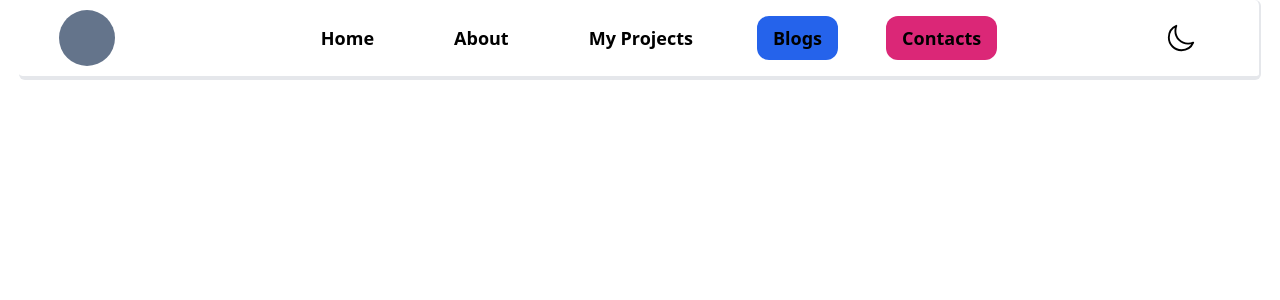
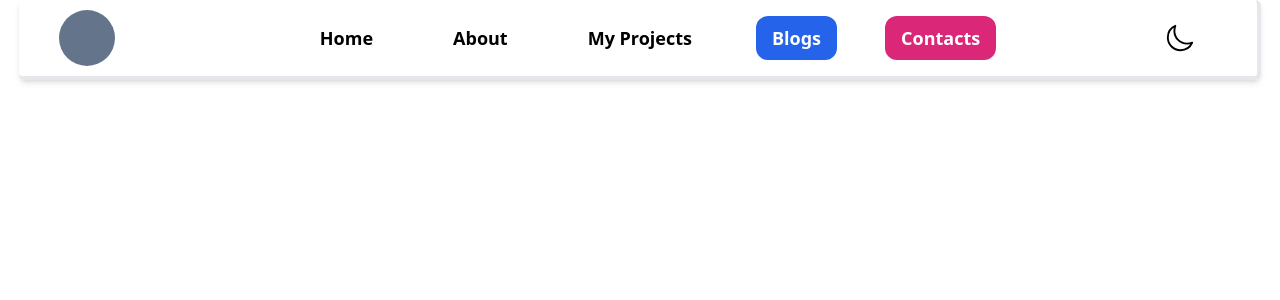
Before and after one commit to marandu3/PORTIFOLIO, a React (Vite) app: page / in a window 1280 px wide. Shown: the top 300 px of the page. Built offline with nearby package versions, Linux system fonts and the light colour scheme.

Commit message:
nav bar with theme toggler functionality without anything further

```diff
--- a/src/App.jsx
+++ b/src/App.jsx
@@ -3,10 +3,10 @@ import Navbar from './components/Navbar'
 function App() {
 
   return (
-    <>
+    <div className="w-">
      <Navbar/>
 
-    </>
+    </div>
 
 
 
--- a/src/components/Navbar.jsx
+++ b/src/components/Navbar.jsx
@@ -16,105 +16,75 @@ function Navbar() {
   };
 
   return (
-    <div className="flex items-center flex-col gap-y-1">
+    <div className={`flex items-center flex-col gap-y-1 ${isblack ? "bg-black text-white" : "bg-white text-black"} h-screen`}>
       {/* Top Navbar */}
-      <div className="flex  w-[97%] h-[80px] justify-between items-center px-4 sm:px-8 rounded-md border-b-4 border-r-2">
+      <div
+        className={`flex w-[97%] h-[80px] justify-between items-center px-4 sm:px-8 rounded-md border-b-4 border-r-4  shadow-md`}
+      >
         {/* Logo */}
-        <div className="font-bold text-black text-2xl sm:text-3xl font-serif px-2">
-          <div className="bg-slate-500 w-14 h-14 rounded-full">
-            {/* profileimage */}
+        <div className="font-bold text-2xl sm:text-3xl font-serif px-2">
+          <div className="bg-slate-500 w-14 h-14 rounded-full flex items-center justify-center">
+            {/* Profile Image Placeholder */}
           </div>
         </div>
 
         {/* Hamburger Menu Icon */}
         <div className="flex items-center sm:hidden">
-
           <div
             className="flex items-center justify-center w-12 h-12 hover:scale-110 transition-transform duration-200 cursor-pointer"
             onClick={themeHandler}
           >
-            {isblack ? (
-              <IoMoon size={30} className="text-black" />
-            ) : (
-              <IoMoonOutline size={30} />
-            )}
+            {isblack ? <IoMoon size={30} className="text-white" /> : <IoMoonOutline size={30} />}
           </div>
 
           {isMenuOpen ? (
             <FaWindowClose
               size={27}
               className="hover:cursor-pointer"
-              color="black"
+              color={isblack ? "white" : "black"}
               onClick={toggleMenu}
             />
           ) : (
             <AiOutlineMenu
               size={27}
               className="hover:cursor-pointer"
-              color="black"
+              color={isblack ? "white" : "black"}
               onClick={toggleMenu}
             />
           )}
         </div>
 
-
         {/* Desktop Navigation Links */}
         <div className="hidden sm:flex flex-1 items-center justify-center">
-          <ul className="flex flex-row gap-x-12 font-semibold text-lg text-black">
-            <li className="hover:text-gray-500 cursor-pointer px-4 py-2">
-              Home
-            </li>
-            <li className="hover:text-gray-500 cursor-pointer px-4 py-2">
-              About
-            </li>
-            <li className="hover:text-gray-500 cursor-pointer px-4 py-2">
-              My Projects
-            </li>
-
-            <li className="hover:text-gray-500 cursor-pointer px-4 py-2 bg-blue-600 rounded-xl">
-              Blogs
-            </li>
-
-            <li className="hover:text-gray-500 cursor-pointer px-4 py-2 bg-pink-600 rounded-xl">
-              Contacts
-            </li>
-
+          <ul className="flex flex-row gap-x-12 font-semibold text-lg">
+            <li className="hover:text-gray-500 cursor-pointer px-4 py-2">Home</li>
+            <li className="hover:text-gray-500 cursor-pointer px-4 py-2">About</li>
+            <li className="hover:text-gray-500 cursor-pointer px-4 py-2">My Projects</li>
+            <li className="hover:text-gray-500 cursor-pointer px-4 py-2 bg-blue-600 text-white rounded-xl">Blogs</li>
+            <li className="hover:text-gray-500 cursor-pointer px-4 py-2 bg-pink-600 text-white rounded-xl">Contacts</li>
           </ul>
           <div
             className="flex items-center justify-center w-12 h-12 hover:scale-110 transition-transform translate-x-40 duration-200 cursor-pointer"
             onClick={themeHandler}
           >
-            {isblack ? (
-              <IoMoon size={30} className="text-black" />
-            ) : (
-              <IoMoonOutline size={30} />
-            )}
+            {isblack ? <IoMoon size={30} className="text-white" /> : <IoMoonOutline size={30} />}
           </div>
         </div>
       </div>
 
       {/* Mobile Navigation Menu */}
       {isMenuOpen && (
-        <div className="w-full bg-gray-400 flex flex-col items-center py-4 sm:hidden shadow-md shadow-gray-500">
-          <ul className="flex flex-col gap-x-12 text-center font-semibold text-lg text-black">
-            <li className="hover:cursor-pointer hover:border-b-2 cursor-pointer px-4 py-2">
-              Home
-            </li>
-            <li className="hover:cursor-pointer hover:border-b-2 cursor-pointer px-4 py-2">
-              About
-            </li>
-            <li className="hover:cursor-pointer hover:border-b-2 cursor-pointer px-4 py-2">
-              My Projects
-            </li>
-
-            <li className="hover:cursor-pointer hover:border-b-2 cursor-pointer px-4 py-2">
-              Blogs
-            </li>
-
-            <li className="hover:cursor-pointer hover:border-b-2 cursor-pointer px-4 py-2">
-              Contacts
-            </li>
-
+        <div
+          className={`w-full flex flex-col items-center py-4 sm:hidden shadow-md ${
+            isblack ? "bg-gray-800 text-white" : "bg-gray-100 text-black"
+          }`}
+        >
+          <ul className="flex flex-col gap-y-4 text-center font-semibold text-lg">
+            <li className="hover:cursor-pointer hover:border-b-2 cursor-pointer px-4 py-2">Home</li>
+            <li className="hover:cursor-pointer hover:border-b-2 cursor-pointer px-4 py-2">About</li>
+            <li className="hover:cursor-pointer hover:border-b-2 cursor-pointer px-4 py-2">My Projects</li>
+            <li className="hover:cursor-pointer hover:border-b-2 cursor-pointer px-4 py-2">Blogs</li>
+            <li className="hover:cursor-pointer hover:border-b-2 cursor-pointer px-4 py-2">Contacts</li>
           </ul>
         </div>
       )}
--- /dev/null
+++ b/src/components/Navbar2.jsx
@@ -0,0 +1,114 @@
+import { FaWindowClose } from "react-icons/fa";
+import { AiOutlineMenu } from "react-icons/ai";
+import { IoMoon, IoMoonOutline } from "react-icons/io5";
+import { useState } from "react";
+
+function Navbar() {
+  const [isblack, setIsBlack] = useState(false);
+  const [isMenuOpen, setMenuOpen] = useState(false);
+
+  const themeHandler = () => {
+    setIsBlack(!isblack);
+  };
+
+  const toggleMenu = () => {
+    setMenuOpen(!isMenuOpen);
+  };
+
+  // Predefined colors based on theme
+  const colorSelector = () => {
+    const lightTheme = {
+      textColor: "text-black",
+      backgroundColor: "bg-white",
+      borderColor: "border-gray-300",
+      hoverColor: "hover:text-gray-500",
+      menuBgColor: "bg-gray-100",
+      menuTextColor: "text-black",
+      iconColor: "text-black",
+    };
+
+    const darkTheme = {
+      textColor: "text-white",
+      backgroundColor: "bg-black",
+      borderColor: "border-gray-700",
+      hoverColor: "hover:text-gray-500",
+      menuBgColor: "bg-gray-800",
+      menuTextColor: "text-white",
+      iconColor: "text-white",
+    };
+
+    return isblack ? darkTheme : lightTheme;
+  };
+
+  const colors = colorSelector(); // Get the correct theme colors
+
+  return (
+    <div className={`flex items-center flex-col gap-y-1 ${colors.backgroundColor} h-screen`}>
+      {/* Top Navbar */}
+      <div
+        className={`flex w-[97%] h-[80px] justify-between items-center px-4 sm:px-8 rounded-md border-b-4 ${colors.borderColor} shadow-md`}
+      >
+        {/* Logo */}
+        <div className={`font-bold text-2xl sm:text-3xl font-serif px-2 ${colors.textColor}`}>
+          <div className="bg-slate-500 w-14 h-14 rounded-full flex items-center justify-center">
+            {/* Profile Image Placeholder */}
+          </div>
+        </div>
+
+        {/* Hamburger Menu Icon */}
+        <div className="flex items-center sm:hidden">
+          <div
+            className={`flex items-center justify-center w-12 h-12 hover:scale-110 transition-transform duration-200 cursor-pointer`}
+            onClick={themeHandler}
+          >
+            {isblack ? <IoMoon size={30} className={colors.iconColor} /> : <IoMoonOutline size={30} />}
+          </div>
+
+          {isMenuOpen ? (
+            <FaWindowClose
+              size={27}
+              className="hover:cursor-pointer"
+              color={colors.iconColor}
+              onClick={toggleMenu}
+            />
+          ) : (
+            <AiOutlineMenu
+              size={27}
+              className="hover:cursor-pointer"
+              color={colors.iconColor}
+              onClick={toggleMenu}
+            />
+          )}
+        </div>
+
+        {/* Desktop Navigation Links */}
+        <div className="hidden sm:flex flex-1 items-center justify-center">
+          <ul className={`flex flex-row gap-x-12 font-semibold text-lg ${colors.textColor}`}>
+            <li className={`cursor-pointer px-4 py-2 ${colors.hoverColor}`}>Home</li>
+            <li className={`cursor-pointer px-4 py-2 ${colors.hoverColor}`}>About</li>
+            <li className={`cursor-pointer px-4 py-2 ${colors.hoverColor}`}>My Projects</li>
+            <li className={`cursor-pointer px-4 py-2 bg-blue-600 text-white rounded-xl ${colors.hoverColor}`}>Blogs</li>
+            <li className={`cursor-pointer px-4 py-2 bg-pink-600 text-white rounded-xl ${colors.hoverColor}`}>Contacts</li>
+          </ul>
+        </div>
+      </div>
+
+      {/* Mobile Navigation Menu */}
+      {isMenuOpen && (
+        <div
+          className={`w-full flex flex-col items-center py-4 sm:hidden shadow-md ${colors.menuBgColor}`}
+        >
+          <ul className={`flex flex-col gap-y-4 text-center font-semibold text-lg ${colors.menuTextColor}`}>
+            <li className={`cursor-pointer px-4 py-2 ${colors.hoverColor}`}>Home</li>
+            <li className={`cursor-pointer px-4 py-2 ${colors.hoverColor}`}>About</li>
+            <li className={`cursor-pointer px-4 py-2 ${colors.hoverColor}`}>My Projects</li>
+            <li className={`cursor-pointer px-4 py-2 ${colors.hoverColor}`}>Blogs</li>
+            <li className={`cursor-pointer px-4 py-2 ${colors.hoverColor}`}>Contacts</li>
+          </ul>
+        </div>
+      )}
+    </div>
+  );
+}
+
+export default Navbar;
```
